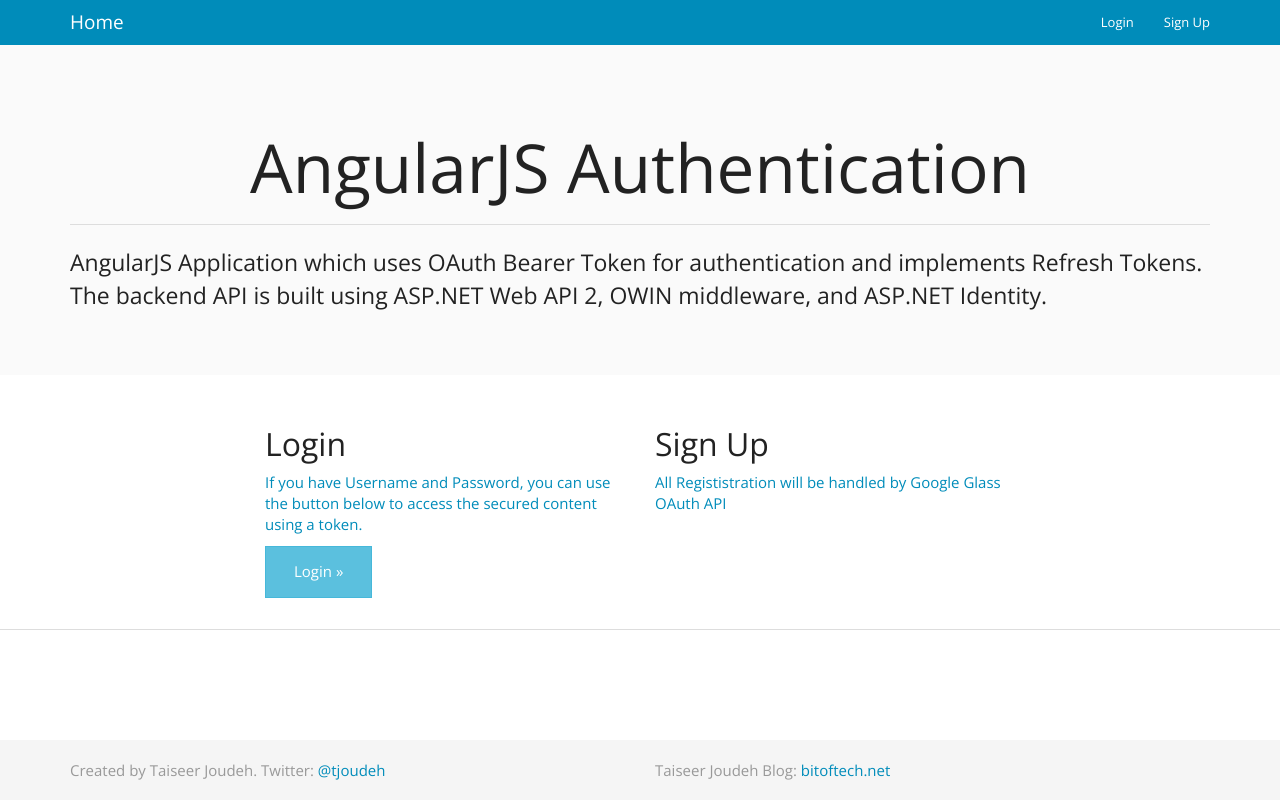
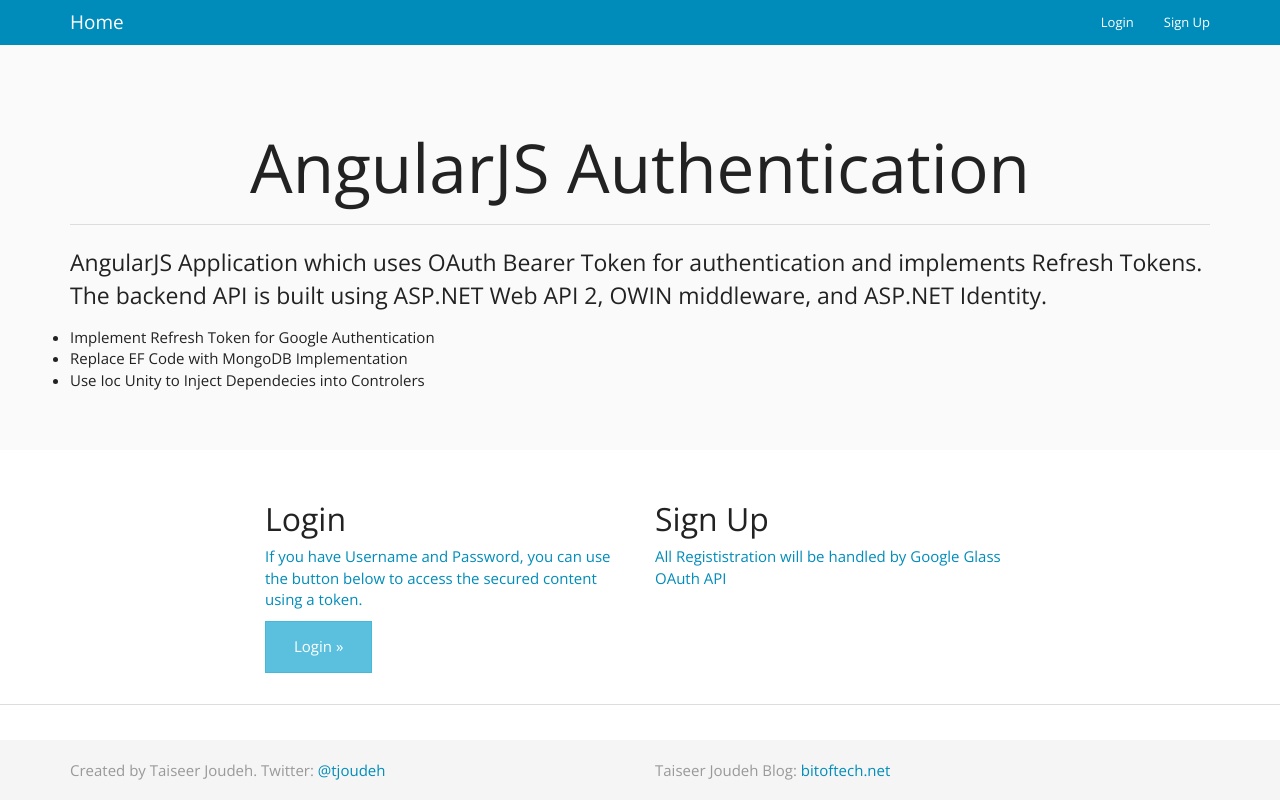
Before and after one commit to tjoudeh/AngularJSAuthentication, a plain HTML site: page AngularJSAuthentication.Web/index.html in a window 1280 px wide. Drawn offline with nearby package versions, Linux system fonts and the light colour scheme; some packages are replaced by stand-ins of ours.

Commit message:
Added Requirements

```diff
--- a/AngularJSAuthentication.Web/index.html
+++ b/AngularJSAuthentication.Web/index.html
@@ -43,6 +43,14 @@
             </div>
             <p>AngularJS Application which uses OAuth Bearer Token for authentication and implements Refresh Tokens. The backend API is built using ASP.NET Web API 2, OWIN middleware, and ASP.NET Identity.</p>
         </div>
+        <div>
+          <ul>
+              <li>Implement Refresh Token for Google Authentication</li>
+              <li>Replace EF Code with MongoDB Implementation</li>
+              <li>Use Ioc Unity to Inject Dependecies into Controlers</li>
+          </ul>
+        </div>
+
     </div>
 
     <div class="container">
```
